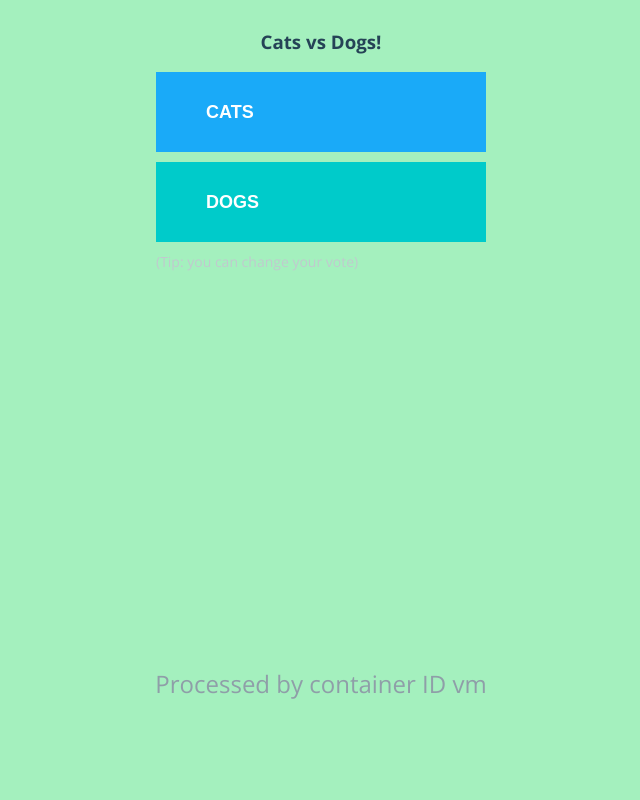
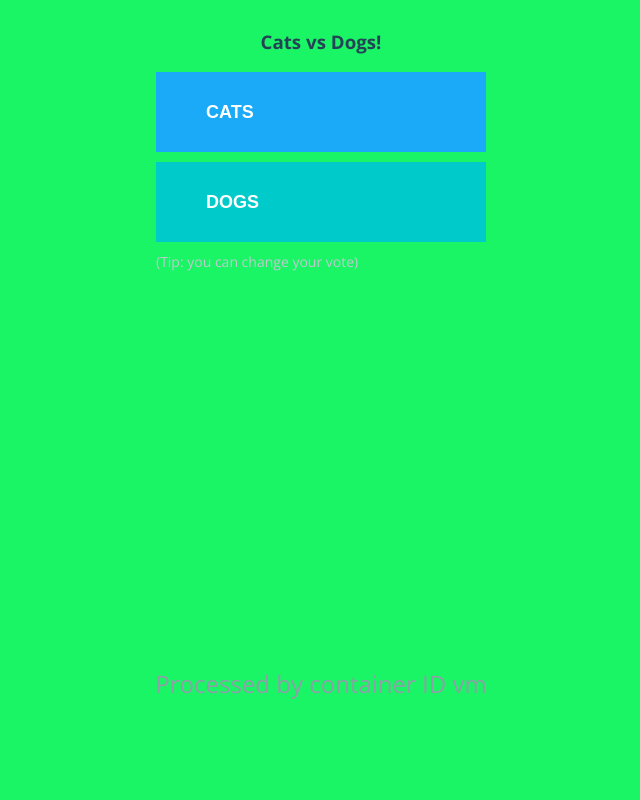
Before and after one commit to ahortalq/vote, a Flask app: page / in a window 1280 px wide. Shown: the whole page, without its empty margins (319-959 px from the left). Run offline with Flask 2, Linux system fonts and the light colour scheme; some libraries are stand-ins or nearby versions.

Commit message:
VA-72 Cambio a color verde en la pagina principal

```diff
--- a/static/stylesheets/style.css
+++ b/static/stylesheets/style.css
@@ -6,7 +6,7 @@
 html,body{
   margin: 0;
   padding: 0;
-  background-color: #a4f0be;
+  background-color: #1af566;
   height: 100vh;
   font-family: 'Open Sans';
 }
```
